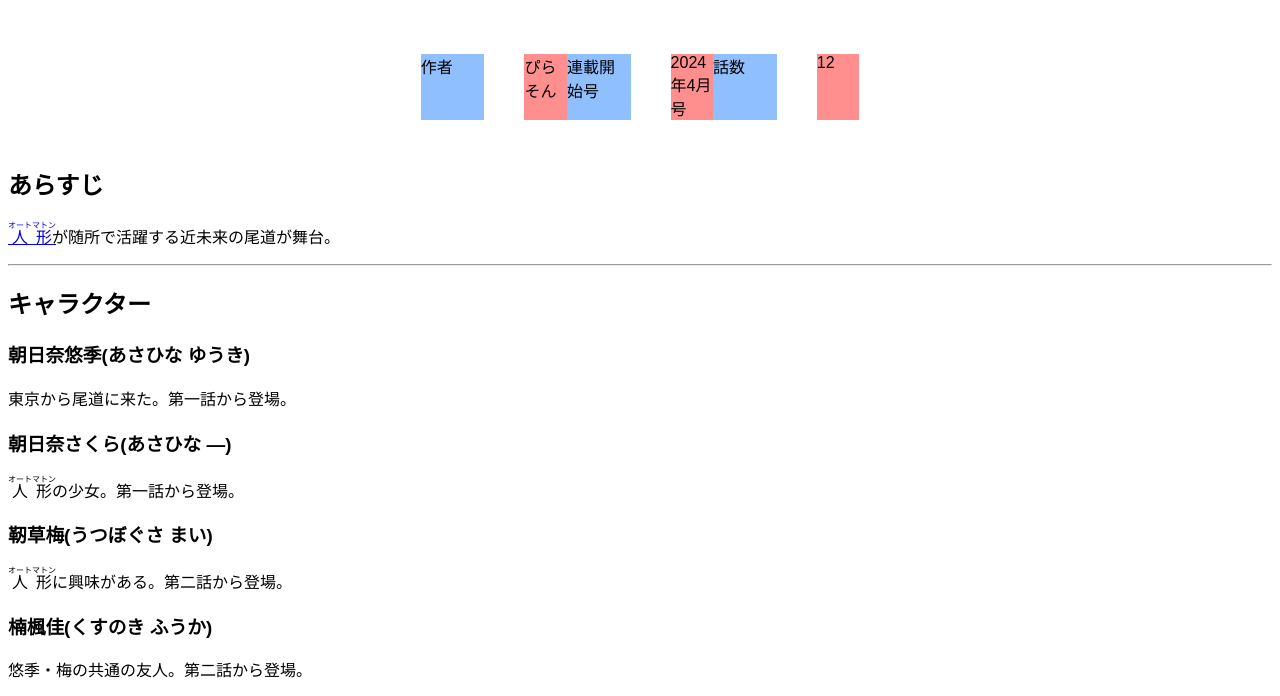
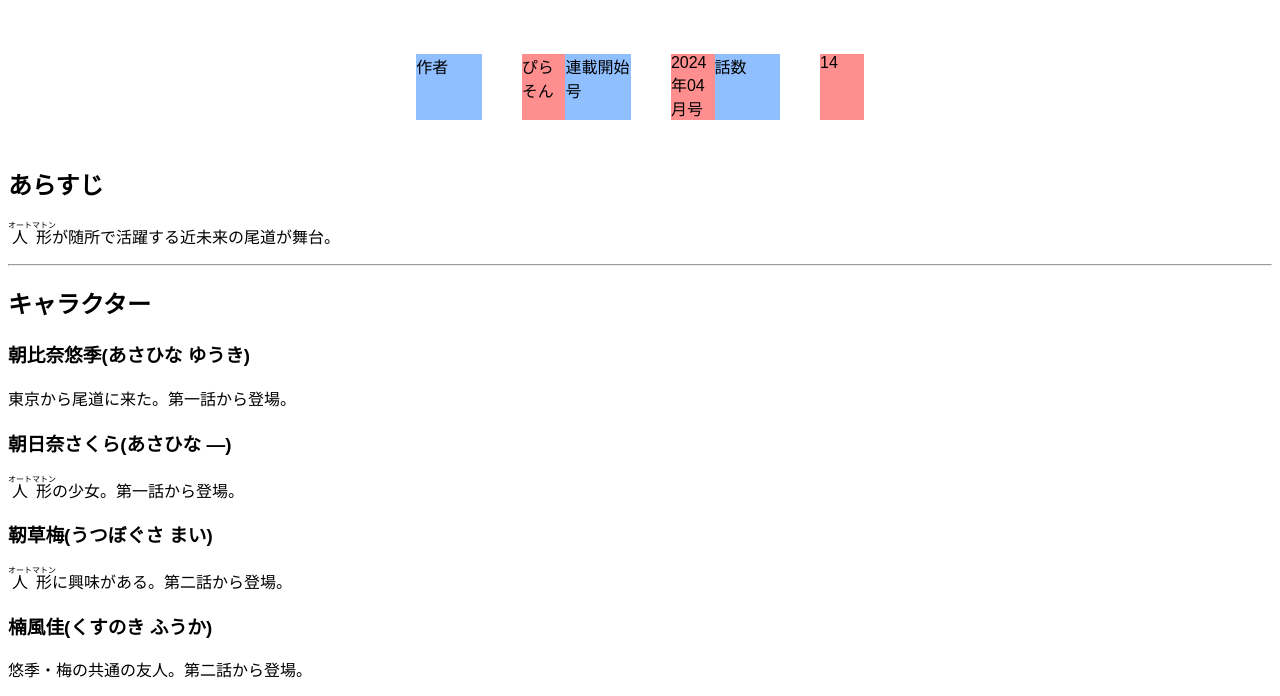
Before and after one commit to Sasame4351/Sasame4351.github.io, a plain HTML site: page Work/Spring_will_come_slowly.html in a window 1280 px wide. Shown: the part 885-1581 px from the top of the page. Drawn offline with Linux system fonts and the light colour scheme.

Commit message:
あらすじとキャラクターの動的生成化とそれに伴うjsonの更新

```diff
--- a/Work/FULL_VOICE.html
+++ b/Work/FULL_VOICE.html
@@ -20,13 +20,7 @@
             <img src="https://www.dokidokivisual.com/wordpress/wp-content/uploads/2025/08/書影帯なし-768x1090.jpg">
         </div>
         <div>
-            <dl class="sasasa">
-                <dt class="aaa">作者</dt>
-                <dd class="f1">科戸コウ</dd>
-                <dt class="aaa">連載開始号</dt>
-                <dd class="f1">2024年11月号</dd>
-                <dt class="aaa">話数</dt>
-                <dd class="f1">12</dd>
+            <dl class="sasasa" id="workinfo">
             </dl>
         </div>
     </div>
@@ -34,37 +28,12 @@
         <h2>
             あらすじ
         </h2>
-        <p>
-            <a href="#sakura"><ruby>人形<rt>オートマトン</rt></ruby></a>が随所で活躍する近未来の尾道が舞台。
-        </p>
+        <div id="workstory"></div>
         <hr>
         <h2>
             キャラクター
         </h2>
-        <h3>
-            乙雛きなり(おとひな ―)
-        </h3>
-        <p>
-            声優事務所「鶴舞カンパニー」新入社員。第一話から登場。
-        </p>
-        <h3>
-            百千月和奏(もちづき わかな)
-        </h3>
-        <p>
-            鶴舞カンパニーの特待生。第一話から登場。
-        </p>
-        <h3>
-            一宮姫芽(いちみや ひめ)
-        </h3>
-        <p>
-            鶴舞カンパニーの特待生。第二話から登場。
-        </p>
-        <h3>
-            阿万里十彩(あまり といろ)
-        </h3>
-        <p>
-            鶴舞カンパニーの特待生。第二話から登場。
-        </p>
+        <div id="workcharacter"></div>
         <hr>
         <h2>
             各話リスト
@@ -81,5 +50,7 @@
     </div>
     <script src="../js/epilists.js"></script>
     <script>loadEpisodeslists("FULL_VOICE");</script>
+    <script src="../js/workinfo.js"></script>
+    <script>loadWorksinfo("FULL_VOICE");</script>
 </body>
 </html>
--- a/Work/Spring_will_come_slowly.html
+++ b/Work/Spring_will_come_slowly.html
@@ -21,12 +21,6 @@
         </div>
         <div>
             <dl class="sasasa" id="workinfo">
-                <dt class="aaa">作者</dt>
-                <dd class="f1">ぴらそん</dd>
-                <dt class="aaa">連載開始号</dt>
-                <dd class="f1">2024年4月号</dd>
-                <dt class="aaa">話数</dt>
-                <dd class="f1">12</dd>
             </dl>
         </div>
     </div>
@@ -34,37 +28,12 @@
         <h2>
             あらすじ
         </h2>
-        <p>
-            <a href="#sakura"><ruby>人形<rt>オートマトン</rt></ruby></a>が随所で活躍する近未来の尾道が舞台。
-        </p>
+        <div id="workstory"></div>
         <hr>
         <h2>
             キャラクター
         </h2>
-        <h3>
-            朝日奈悠季(あさひな ゆうき)
-        </h3>
-        <p>
-            東京から尾道に来た。第一話から登場。
-        </p>
-        <h3 id="sakura">
-            朝日奈さくら(あさひな ―)
-        </h3>
-        <p>
-            <ruby>人形<rt>オートマトン</rt>の少女。</ruby>第一話から登場。
-        </p>
-        <h3>
-            靭草梅(うつぼぐさ まい)
-        </h3>
-        <p>
-            <ruby>人形<rt>オートマトン</rt>に興味がある。第二話から登場。
-        </p>
-        <h3>
-            楠楓佳(くすのき ふうか)
-        </h3>
-        <p>
-            悠季・梅の共通の友人。第二話から登場。
-        </p>
+        <div id="workcharacter"></div>
         <hr>
         <h2>
             各話リスト
--- a/js/epilists.js
+++ b/js/epilists.js
@@ -10,11 +10,12 @@ async function loadEpisodeslists(code)
         }
 
         const episodesJSON = await response.json();
+        const list = episodesJSON.list;
 
         let elem = document.getElementById("episodes");
-        for(let i=0;i<episodesJSON.length;i++)
+        for(let i=0;list.length;i++)
         {
-            const obj = episodesJSON.find(item => item.episodes === i+1);
+            const obj = list.find(item => item.episodes === i+1);
             elem.innerHTML = elem.innerHTML +
             '<h3><a href="../Mag/'+String(obj.number).substring(2,6)+'.html">'+
             '第'+obj.episodes+'話:'+
--- a/js/workinfo.js
+++ b/js/workinfo.js
@@ -10,20 +10,40 @@ async function loadWorksinfo(code)
         }
 
         const worksJSON = await response.json();
+        const infoJSON = worksJSON.info[0];
+        const characterJSON = worksJSON.character;
+        const listJSON = worksJSON.list;
 
-        let elem = document.getElementById("workinfo");
 
-        const firstnum = worksJSON.find(item => item.order === 0);
-        const lastnum = worksJSON.find(item => item.order === worksJSON.length);
+        let workinfo = document.getElementById("workinfo");
 
-        elem.innerHTML = elem.innerHTML +
+        let firstnum = listJSON.find(item => item.episodes === 1);
+        let lastnum = listJSON.find(item => item.episodes === listJSON.length);
+
+        workinfo.innerHTML = workinfo.innerHTML +
         '<dt class="aaa">作者</dt>' +
-        '<dd class="f1">ぴらそん</dd>' +
+        '<dd class="f1">' + infoJSON.author + '</dd>' +
         '<dt class="aaa">連載開始号</dt>' +
         '<dd class="f1">' + String(firstnum.number).substring(0,4) + '年' +
-        String(firstnum.number).substring(5,6) + '月号' + '</dd>' +
+        String(firstnum.number).substring(4,6) + '月号' + '</dd>' +
         '<dt class="aaa">話数</dt>' +
         '<dd class="f1">' + lastnum.episodes + '</dd>';
+
+
+        let workstory = document.getElementById("workstory");
+
+        workstory.innerHTML = workstory.innerHTML +
+        '<p>' + infoJSON.story + '</p>';
+
+
+        let workcharacter = document.getElementById("workcharacter");
+        for(let i=0;i<characterJSON.length;i++)
+        {
+            const obj = characterJSON.find(item => item.order === i+1);
+            workcharacter.innerHTML = workcharacter.innerHTML +
+            '<h3>' + obj.name + '(' + obj.read + ')' + '</h3>' +
+            '<p>' + obj.description + '</p>'
+        }
     }
     catch (err)
     {
--- a/jsonWork/Spring_will_come_slowly.json
+++ b/jsonWork/Spring_will_come_slowly.json
@@ -1,3 +1,52 @@
+{
+	"info":
+	[
+		{
+			"author":"ぴらそん",
+			"story":"<ruby>人形<rt>オートマトン</rt></ruby>が随所で活躍する近未来の尾道が舞台。"
+		}
+	],
+
+	"character":
+	[
+		{
+			"order":1,
+			"name":"朝比奈悠季",
+			"read":"あさひな ゆうき",
+			"id":false,
+			"description":"東京から尾道に来た。第一話から登場。"
+		},
+		{
+			"order":2,
+			"name":"朝日奈さくら",
+			"read":"あさひな ―",
+			"id":"sakura",
+			"description":"<ruby>人形<rt>オートマトン</rt></ruby>の少女。第一話から登場。"
+		},
+		{
+			"order":3,
+			"name":"靭草梅",
+			"read":"うつぼぐさ まい",
+			"id":false,
+			"description":"<ruby>人形<rt>オートマトン</rt></ruby>に興味がある。第二話から登場。"
+		},
+		{
+			"order":4,
+			"name":"楠風佳",
+			"read":"くすのき ふうか",
+			"id":false,
+			"description":"悠季・梅の共通の友人。第二話から登場。"
+		},
+		{
+			"order":5,
+			"name":"八幡木彩愛",
+			"read":"やはたぎ あやめ",
+			"id":false,
+			"description":"モデルをしている。第三話から登場。"
+		}
+	],
+
+	"list":
 	[
 		{
 			"episodes": 1,
@@ -126,3 +175,4 @@
 			"colorpage": 2
 		}
 	]
+}
```
Also changed, not shown: index.html (+1 -1 lines), jsonWork/FULL_VOICE.json (+43 -0 lines). Lines whose indentation alone changed are shown as unchanged.
